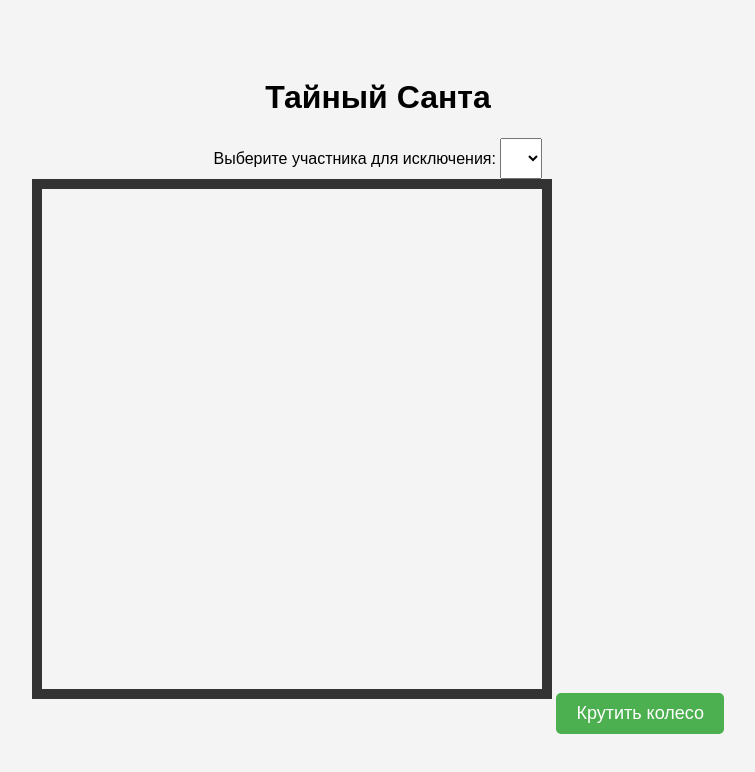
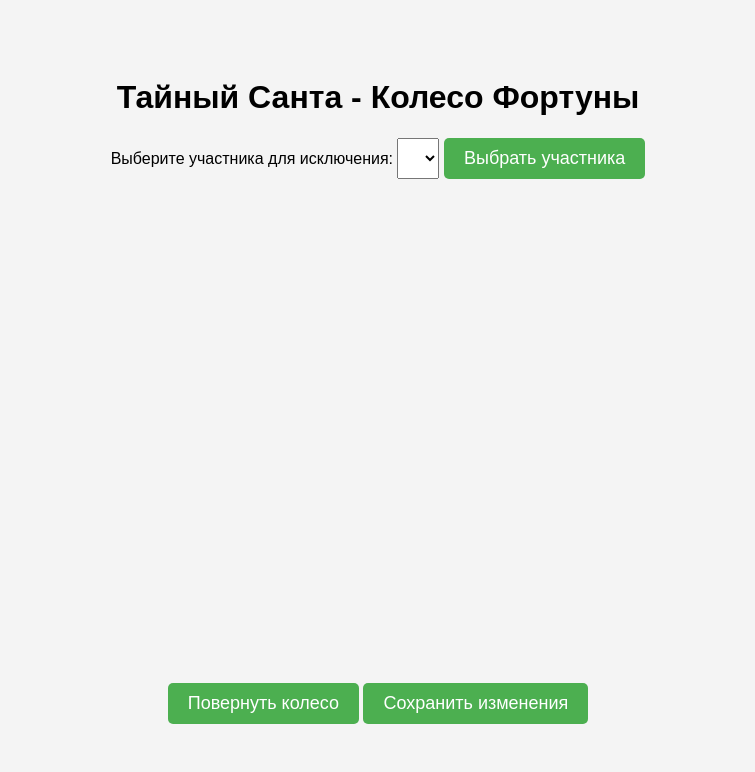
Before and after one commit to Drasn/secretSanta, a plain HTML site: page index.html in a window 1280 px wide. Shown: the whole page, without its empty margins (262-1017 px from the left). Drawn offline with Linux system fonts and the light colour scheme; no server answers.

Commit message:
Update index.html

```diff
--- a/index.html
+++ b/index.html
@@ -1,24 +1,31 @@
 <!DOCTYPE html>
-<html lang="ru">
+<html lang="en">
 <head>
     <meta charset="UTF-8">
     <meta name="viewport" content="width=device-width, initial-scale=1.0">
-    <title>Тайный Санта - Колесо удачи</title>
+    <title>Тайный Санта - Колесо Фортуны</title>
     <link rel="stylesheet" href="style.css">
 </head>
 <body>
-    <h1>Тайный Санта</h1>
+    <h1>Тайный Санта - Колесо Фортуны</h1>
 
+    <!-- Форма для выбора участника -->
     <div>
-        <label for="participantSelect">Выберите участника для исключения:</label>
-        <select id="participantSelect">
-            <!-- Сюда будут добавляться участники -->
+        <label for="participant">Выберите участника для исключения: </label>
+        <select id="participant">
+            <!-- Динамически заполняется списком участников -->
         </select>
+        <button onclick="excludeParticipant()">Выбрать участника</button>
     </div>
 
-    <canvas id="wheelCanvas" width="500" height="500"></canvas>
+    <!-- Колесо Фортуны -->
+    <div id="wheelContainer">
+        <canvas id="wheel" width="500" height="500"></canvas>
+    </div>
+    <button id="spinButton" onclick="spinWheel()">Повернуть колесо</button>
 
-    <button id="spinButton">Крутить колесо</button>
+    <!-- Кнопка сохранить -->
+    <button id="saveButton" onclick="saveParticipantsAndExcluded()">Сохранить изменения</button>
 
     <script src="script.js"></script>
 </body>
```
